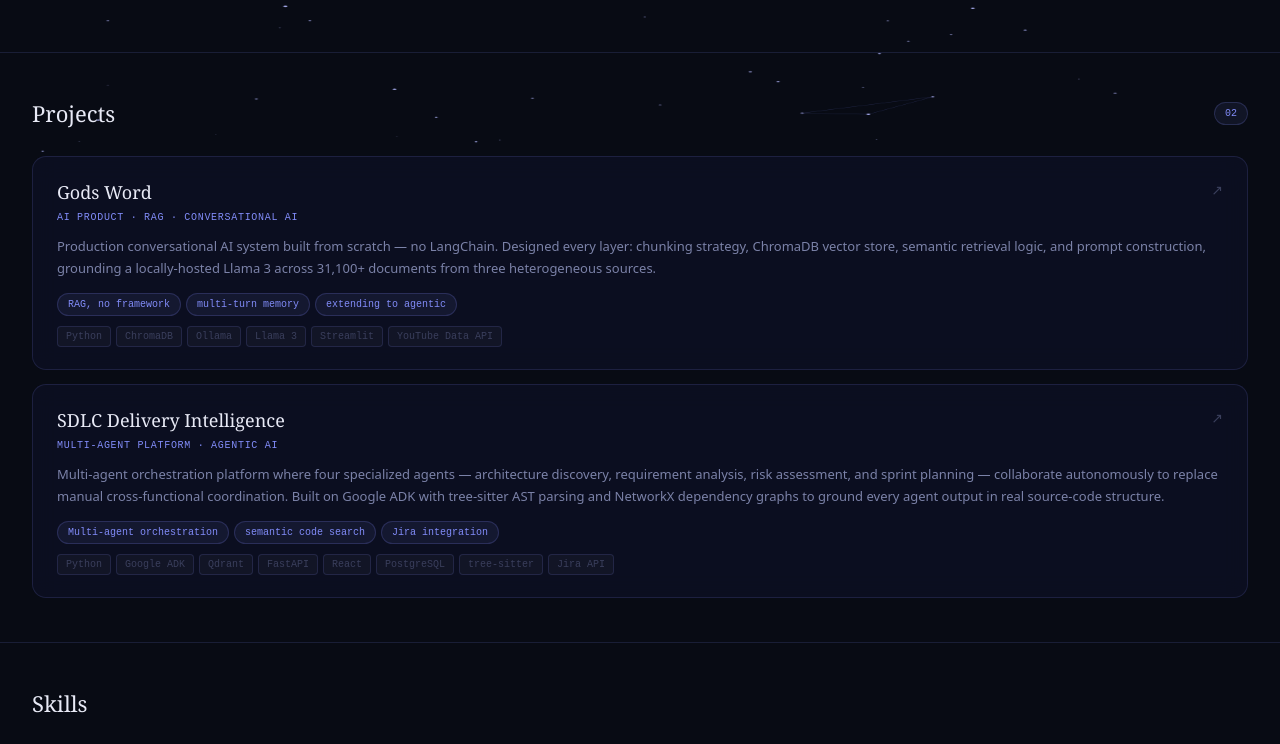
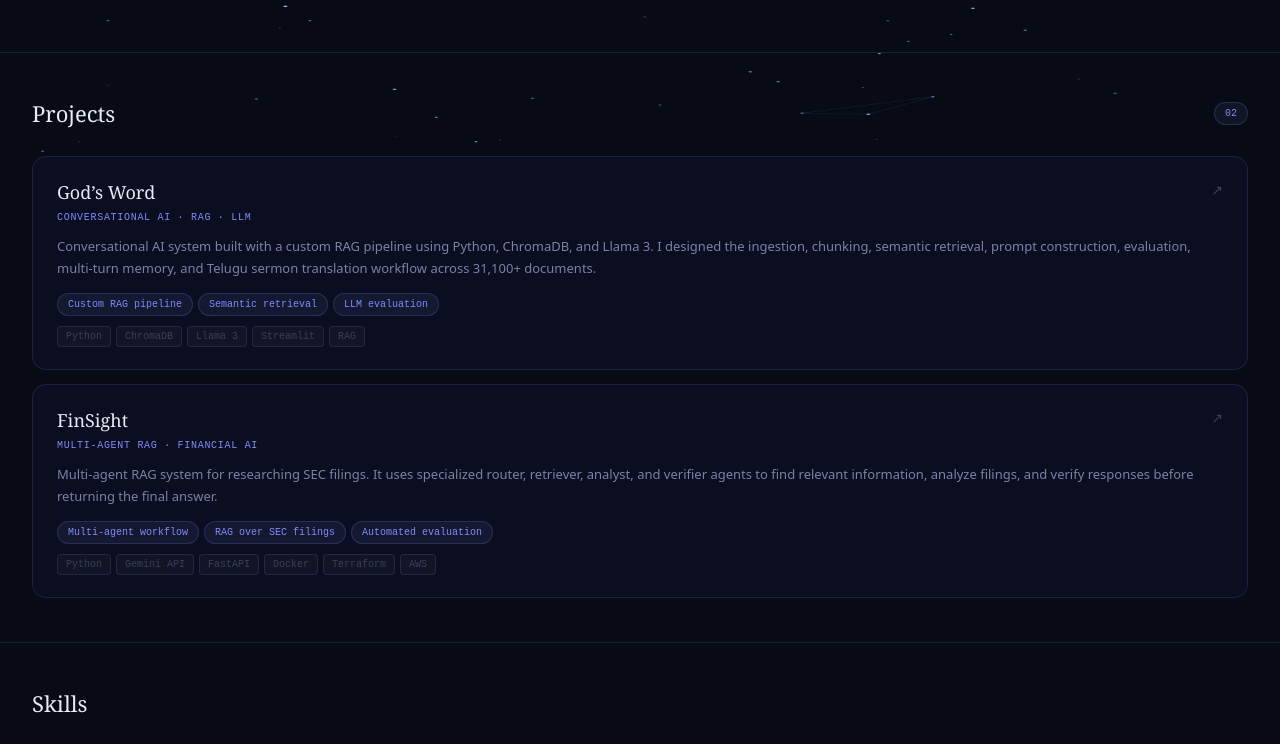
Before and after one commit to sharonekula13/portfolio, a Next.js app: page / in a window 1280 px wide. Shown: the part 648-1392 px from the top of the page. Built offline with nearby package versions, Linux system fonts and the light colour scheme; a web font is replaced by a local one.

Commit message:
Update portfolio projects

```diff
--- a/app/page.tsx
+++ b/app/page.tsx
@@ -122,52 +122,49 @@ function Constellation({ dark }: { dark: boolean }) {
 
 const projects = [
   {
-    title: "Gods Word",
-    tag: "AI Product · RAG · Conversational AI",
+    title: "God’s Word",
+    tag: "Conversational AI · RAG · LLM",
 
     description:
-      "Production conversational AI system built from scratch — no LangChain. Designed every layer: chunking strategy, ChromaDB vector store, semantic retrieval logic, and prompt construction, grounding a locally-hosted Llama 3 across 31,100+ documents from three heterogeneous sources.",
+      "Conversational AI system built with a custom RAG pipeline using Python, ChromaDB, and Llama 3. I designed the ingestion, chunking, semantic retrieval, prompt construction, evaluation, multi-turn memory, and Telugu sermon translation workflow across 31,100+ documents.",
 
     chips: [
-      "RAG, no framework",
-      "multi-turn memory",
-      "extending to agentic",
+      "Custom RAG pipeline",
+      "Semantic retrieval",
+      "LLM evaluation",
     ],
 
     stack: [
       "Python",
       "ChromaDB",
-      "Ollama",
       "Llama 3",
       "Streamlit",
-      "YouTube Data API",
+      "RAG",
     ],
 
     href: "#",
   },
 
   {
-    title: "SDLC Delivery Intelligence",
-    tag: "Multi-Agent Platform · Agentic AI",
+    title: "FinSight",
+    tag: "Multi-Agent RAG · Financial AI",
 
     description:
-      "Multi-agent orchestration platform where four specialized agents — architecture discovery, requirement analysis, risk assessment, and sprint planning — collaborate autonomously to replace manual cross-functional coordination. Built on Google ADK with tree-sitter AST parsing and NetworkX dependency graphs to ground every agent output in real source-code structure.",
+      "Multi-agent RAG system for researching SEC filings. It uses specialized router, retriever, analyst, and verifier agents to find relevant information, analyze filings, and verify responses before returning the final answer.",
 
     chips: [
-      "Multi-agent orchestration",
-      "semantic code search",
-      "Jira integration",
+      "Multi-agent workflow",
+      "RAG over SEC filings",
+      "Automated evaluation",
     ],
 
     stack: [
       "Python",
-      "Google ADK",
-      "Qdrant",
+      "Gemini API",
       "FastAPI",
-      "React",
-      "PostgreSQL",
-      "tree-sitter",
-      "Jira API",
+      "Docker",
+      "Terraform",
+      "AWS",
     ],
 
     href: "#",
@@ -277,14 +274,11 @@ export default function Home() {
           style={{
             borderBottom: `1px solid ${t.border}`,
             padding: "16px 32px",
-
             display: "flex",
             justifyContent: "space-between",
             alignItems: "center",
-
             backdropFilter: "blur(16px)",
             background: t.navBg,
-
             position: "sticky",
             top: 0,
             zIndex: 50,
@@ -331,16 +325,12 @@ export default function Home() {
                 height: 34,
                 borderRadius: 8,
                 border: `1px solid ${t.border}`,
-
                 background: t.surface,
                 color: t.muted,
-
                 cursor: "pointer",
-
                 display: "flex",
                 alignItems: "center",
                 justifyContent: "center",
-
                 fontSize: 15,
                 marginLeft: 10,
               }}
@@ -354,13 +344,10 @@ export default function Home() {
         <header
           style={{
             padding: "72px 32px 60px",
-
             display: "flex",
             flexDirection: "column",
             alignItems: "center",
-
             textAlign: "center",
-
             borderBottom: `1px solid ${t.border}`,
           }}
         >
@@ -370,18 +357,13 @@ export default function Home() {
                 display: "inline-flex",
                 alignItems: "center",
                 gap: 7,
-
                 fontFamily: "monospace",
                 fontSize: 11,
-
                 color: "#6EE7B7",
-
                 background: "rgba(110,231,183,0.07)",
                 border: "1px solid rgba(110,231,183,0.2)",
-
                 borderRadius: 20,
                 padding: "5px 14px",
-
                 marginBottom: 28,
               }}
             >
@@ -404,26 +386,17 @@ export default function Home() {
               style={{
                 width: 110,
                 height: 110,
-
                 borderRadius: "50%",
                 border: `2.5px solid ${t.accent}`,
-
                 background: t.surface,
-
                 display: "flex",
                 alignItems: "center",
                 justifyContent: "center",
-
                 fontFamily: "Georgia, serif",
                 fontSize: 34,
-
                 color: t.accent,
-
                 marginBottom: 24,
-
-                boxShadow:
-                  "0 0 48px rgba(129,140,248,0.25)",
-
+                boxShadow: "0 0 48px rgba(129,140,248,0.25)",
                 backdropFilter: "blur(8px)",
               }}
             >
@@ -437,9 +410,7 @@ export default function Home() {
                 fontFamily: "Georgia, serif",
                 fontSize: 54,
                 lineHeight: 1.05,
-
                 color: t.text,
-
                 letterSpacing: "-0.02em",
                 marginBottom: 10,
               }}
@@ -482,17 +453,12 @@ export default function Home() {
                   style={{
                     fontFamily: "monospace",
                     fontSize: 11,
-
                     padding: "5px 13px",
-
                     borderRadius: 20,
-
                     border: `1px solid ${
                       hi ? t.accent + "55" : t.border
                     }`,
-
                     color: hi ? t.accent : t.muted,
-
                     background: hi
                       ? dark
                         ? "rgba(129,140,248,0.1)"
@@ -511,17 +477,14 @@ export default function Home() {
               style={{
                 fontSize: 14,
                 color: t.muted,
-
                 lineHeight: 1.8,
-
                 maxWidth: 560,
                 marginBottom: 32,
               }}
             >
-              Software Engineer focused on backend and AI systems,
-              building REST APIs, RAG applications, multi-agent
-              workflows, and cloud-ready services with Python,
-              FastAPI, LLMs, and AWS.
+              Software Engineer focused on backend and AI systems, building REST
+              APIs, RAG applications, multi-agent workflows, and cloud-ready
+              services with Python, FastAPI, LLMs, and AWS.
             </p>
           </Reveal>
 
@@ -538,15 +501,11 @@ export default function Home() {
                 href="#projects"
                 style={{
                   padding: "11px 22px",
-
                   background: t.accent,
                   color: "#fff",
-
                   borderRadius: 8,
-
                   fontSize: 13,
                   fontWeight: 500,
-
                   textDecoration: "none",
                 }}
               >
@@ -557,19 +516,12 @@ export default function Home() {
                 href="/resume.pdf"
                 style={{
                   padding: "10px 18px",
-
                   color: t.muted,
-
                   borderRadius: 8,
-
                   fontSize: 13,
-
                   border: `1px solid ${t.border}`,
-
                   textDecoration: "none",
-
                   background: t.surface,
-
                   backdropFilter: "blur(4px)",
                 }}
               >
@@ -582,19 +534,12 @@ export default function Home() {
                 rel="noopener noreferrer"
                 style={{
                   padding: "10px 18px",
-
                   color: t.muted,
-
                   borderRadius: 8,
-
                   fontSize: 13,
-
                   border: `1px solid ${t.border}`,
-
                   textDecoration: "none",
-
                   background: t.surface,
-
                   backdropFilter: "blur(4px)",
                 }}
               >
@@ -607,19 +552,12 @@ export default function Home() {
                 rel="noopener noreferrer"
                 style={{
                   padding: "10px 18px",
-
                   color: t.muted,
-
                   borderRadius: 8,
-
                   fontSize: 13,
-
                   border: `1px solid ${t.border}`,
-
                   textDecoration: "none",
-
                   background: t.surface,
-
                   backdropFilter: "blur(4px)",
                 }}
               >
@@ -660,17 +598,12 @@ export default function Home() {
                 style={{
                   fontFamily: "monospace",
                   fontSize: 10,
-
                   color: t.accent,
-
                   background: dark
                     ? "rgba(129,140,248,0.08)"
                     : "rgba(79,70,229,0.06)",
-
                   border: `1px solid ${t.accent}33`,
-
                   padding: "3px 10px",
-
                   borderRadius: 20,
                 }}
               >
@@ -687,20 +620,13 @@ export default function Home() {
             }}
           >
             {projects.map((p, i) => (
-              <Reveal
-                key={p.title}
-                delay={i * 0.08}
-              >
+              <Reveal key={p.title} delay={i * 0.08}>
                 <div
                   style={{
                     background: t.card,
-
                     border: `1px solid ${t.border}`,
-
                     borderRadius: 14,
-
                     padding: "22px 24px",
-
                     backdropFilter: "blur(12px)",
                   }}
                 >
@@ -709,7 +635,6 @@ export default function Home() {
                       display: "flex",
                       justifyContent: "space-between",
                       alignItems: "flex-start",
-
                       marginBottom: 4,
                     }}
                   >
@@ -737,12 +662,9 @@ export default function Home() {
                     style={{
                       fontFamily: "monospace",
                       fontSize: 10,
-
                       color: t.accent,
-
                       textTransform: "uppercase",
                       letterSpacing: "0.07em",
-
                       marginBottom: 10,
                     }}
                   >
@@ -753,9 +675,7 @@ export default function Home() {
                     style={{
                       fontSize: 13,
                       color: t.muted,
-
                       lineHeight: 1.7,
-
                       marginBottom: 14,
                     }}
                   >
@@ -767,7 +687,6 @@ export default function Home() {
                       display: "flex",
                       gap: 5,
                       flexWrap: "wrap",
-
                       marginBottom: 10,
                     }}
                   >
@@ -777,17 +696,12 @@ export default function Home() {
                         style={{
                           fontFamily: "monospace",
                           fontSize: 10,
-
                           padding: "3px 10px",
-
                           borderRadius: 20,
-
                           background: dark
                             ? "rgba(129,140,248,0.08)"
                             : "rgba(79,70,229,0.06)",
-
                           color: t.accent,
-
                           border: `1px solid ${t.accent}33`,
                         }}
                       >
@@ -809,17 +723,12 @@ export default function Home() {
                         style={{
                           fontFamily: "monospace",
                           fontSize: 10,
-
                           padding: "2px 8px",
-
                           borderRadius: 4,
-
                           background: dark
                             ? "rgba(255,255,255,0.03)"
                             : "rgba(0,0,0,0.03)",
-
                           color: t.dim,
-
                           border: `1px solid ${t.border}`,
                         }}
                       >
@@ -847,7 +756,6 @@ export default function Home() {
                 fontFamily: "Georgia, serif",
                 fontSize: 22,
                 color: t.text,
-
                 marginBottom: 26,
               }}
             >
@@ -863,17 +771,12 @@ export default function Home() {
             }}
           >
             {skills.map((g, i) => (
-              <Reveal
-                key={g.label}
-                delay={i * 0.05}
-              >
+              <Reveal key={g.label} delay={i * 0.05}>
                 <div
                   style={{
                     display: "grid",
                     gridTemplateColumns: "130px 1fr",
-
                     gap: 12,
-
                     alignItems: "start",
                   }}
                 >
@@ -881,12 +784,9 @@ export default function Home() {
                     style={{
                       fontFamily: "monospace",
                       fontSize: 10,
-
                       textTransform: "uppercase",
                       letterSpacing: "0.08em",
-
                       color: t.dim,
-
                       paddingTop: 5,
                     }}
                   >
@@ -908,27 +808,17 @@ export default function Home() {
                           key={item}
                           style={{
                             fontSize: 11,
-
                             padding: "4px 10px",
-
                             borderRadius: 6,
-
                             border: `1px solid ${
-                              hi
-                                ? t.accent + "44"
-                                : t.border
+                              hi ? t.accent + "44" : t.border
                             }`,
-
-                            color: hi
-                              ? t.accent
-                              : t.muted,
-
+                            color: hi ? t.accent : t.muted,
                             background: hi
                               ? dark
                                 ? "rgba(129,140,248,0.08)"
                                 : "rgba(79,70,229,0.06)"
                               : t.card,
-
                             fontWeight: hi ? 500 : 400,
                           }}
                         >
@@ -967,13 +857,9 @@ export default function Home() {
             <div
               style={{
                 background: t.card,
-
                 border: `1px solid ${t.border}`,
-
                 borderRadius: 14,
-
                 padding: "22px 24px",
-
                 backdropFilter: "blur(12px)",
               }}
             >
@@ -981,12 +867,9 @@ export default function Home() {
                 style={{
                   fontFamily: "monospace",
                   fontSize: 10,
-
                   color: t.accent,
-
                   textTransform: "uppercase",
                   letterSpacing: "0.07em",
-
                   marginBottom: 8,
                 }}
               >
@@ -1000,9 +883,8 @@ export default function Home() {
                   lineHeight: 1.7,
                 }}
               >
-                Hybrid Ensemble Deep Learning for Sleep
-                Quality Prediction Using Wearable IoT
-                Sensors
+                Hybrid Ensemble Deep Learning for Sleep Quality Prediction Using
+                Wearable IoT Sensors
               </p>
             </div>
           </Reveal>
@@ -1019,22 +901,14 @@ export default function Home() {
             <div
               style={{
                 background: t.card,
-
                 border: `1px solid ${t.border}`,
-
                 borderRadius: 16,
-
                 padding: "36px 32px",
-
                 backdropFilter: "blur(12px)",
-
                 display: "flex",
-
                 justifyContent: "space-between",
                 alignItems: "center",
-
                 flexWrap: "wrap",
-
                 gap: 20,
               }}
             >
@@ -1043,9 +917,7 @@ export default function Home() {
                   style={{
                     fontFamily: "Georgia, serif",
                     fontSize: 28,
-
                     color: t.text,
-
                     marginBottom: 10,
                   }}
                 >
@@ -1055,18 +927,14 @@ export default function Home() {
                 <p
                   style={{
                     fontSize: 13,
-
                     color: t.muted,
-
                     maxWidth: 400,
-
                     lineHeight: 1.7,
                   }}
                 >
-                  Open to Software Engineer and AI / GenAI
-                  Engineer opportunities. If you're hiring or
-                  building something interesting, I'd love to
-                  connect.
+                  Open to Software Engineer and AI / GenAI Engineer
+                  opportunities. If you're hiring or building something
+                  interesting, I'd love to connect.
                 </p>
               </div>
 
@@ -1074,17 +942,12 @@ export default function Home() {
                 href="mailto:ekulasharon13@gmail.com"
                 style={{
                   padding: "12px 26px",
-
                   background: t.accent,
                   color: "#fff",
-
                   borderRadius: 8,
-
                   fontSize: 13,
                   fontWeight: 500,
-
                   textDecoration: "none",
-
                   whiteSpace: "nowrap",
                 }}
               >
@@ -1097,15 +960,11 @@ export default function Home() {
         <footer
           style={{
             padding: "16px 32px",
-
             display: "flex",
             justifyContent: "space-between",
-
             fontFamily: "monospace",
             fontSize: 10,
-
             color: t.dim,
-
             borderTop: `1px solid ${t.border}`,
           }}
         >
```
